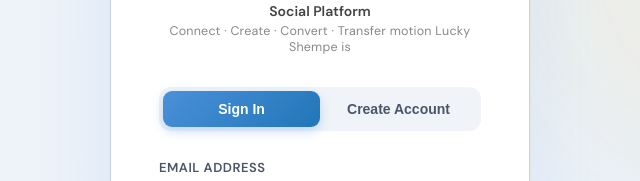
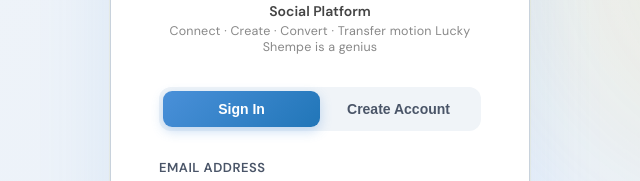
Before and after one commit to Shempe12/cogWheel, a plain HTML site: page index.html in a window 1280 px wide. Shown: the part 238-419 px from the top of the page, 320-960 px from the left. Drawn offline with Linux system fonts and the light colour scheme.

Commit message:
update index.html

```diff
--- a/index.html
+++ b/index.html
@@ -1798,7 +1798,7 @@
       <h1><span class="cog-part">cog</span><span class="wheel-part">Wheel</span></h1>
       <div class="tagline-wrap">
         <div class="tagline-main">Social Platform</div>
-        <span class="tagline-sub">Connect &middot; Create &middot; Convert &middot; Transfer motion Lucky Shempe is  </span>
+        <span class="tagline-sub">Connect &middot; Create &middot; Convert &middot; Transfer motion Lucky Shempe is a genius </span>
       </div>
     </div>
     <div class="auth-tabs">
```
